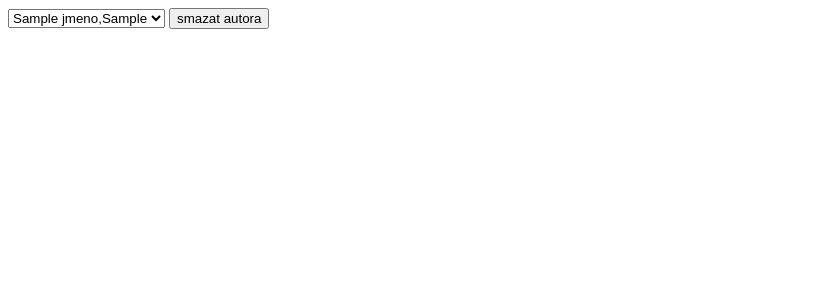
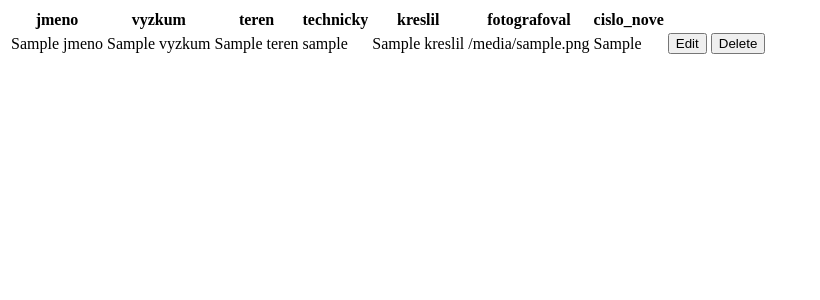
Before and after one commit to ctu-fgis/2020-d-django-app, a Django app: template projekt/entries/templates/entries/delete.html in a window 1280 px wide. Shown: the top 300 px of the page, without its empty margins (0-820 px from the left). Run offline with Django 3.2, Linux system fonts and the light colour scheme; the template is opened without the code that fills it: most values are stand-ins (such as "Sample title", 1, 10 or a date in 2020).

Commit message:
login+stranka smazat,edit

```diff
--- a/projekt/entries/templates/entries/data.html
+++ b/projekt/entries/templates/entries/data.html
@@ -1,4 +1,3 @@
-
 
 {% block body %}
 <table class='table'>
@@ -22,6 +21,8 @@
 <td>{{ Iautorsky.kreslil }}</td>
 <td>{{ Iautorsky.fotografoval }}</td>
 <td>{{ Iautorsky.cislo_nove }}</td>
+
+
 </tr>
 {% endfor %}
 </table>
--- a/projekt/entries/templates/entries/delete.html
+++ b/projekt/entries/templates/entries/delete.html
@@ -1,7 +1,36 @@
-<select name="platforma" size="1">
-    {% for results in Iautorsky %}
-    <option value="win">{{ results.jmeno }},{{ results.cislo_nove }} </option>
-        {% endfor %}
-    </select>
 
-    <a href="{% url 'delete_autor' %}"><button type="button" class="btn btn-default">smazat autora</button></a>
+{% block body %}
+<!-- i=0
+-->
+<table class='table'>
+    <thead>
+      <tr>
+        <th>jmeno</th>
+        <th>vyzkum</th>
+        <th>teren</th>
+        <th>technicky</th>
+        <th>kreslil</th>
+        <th>fotografoval</th>
+        <th>cislo_nove</th>
+      </tr>
+    </thead>
+{% for Iautorsky in entries %}
+<tr>
+<td>{{ Iautorsky.jmeno }}</td>
+<td>{{ Iautorsky.vyzkum }}</td>
+<td>{{ Iautorsky.teren }}</td>
+<td>{{ Iautorsky.technicky }}</td>
+<td>{{ Iautorsky.kreslil }}</td>
+<td>{{ Iautorsky.fotografoval }}</td>
+<td>{{ Iautorsky.cislo_nove }}</td>
+<!-- i=i+1
+-->
+<td><a href="/edit/{{ i }}"><button type="button" class="btn btn-success">Edit</button></a></td>
+<td><a href="/delete_autor/{{ i }}"><button type="button" class="btn btn-danger">Delete</button></a></td>
+
+</tr>
+{% endfor %}
+</table>
+
+
+{% endblock %}
--- a/projekt/entries/urls.py
+++ b/projekt/entries/urls.py
@@ -9,7 +9,7 @@ urlpatterns = [
     path(r'^delete/$', views.delete, name= 'delete'),
     path(r'^login/$', views.login, name = 'login'),
     path(r'^data/$', views.data, name = 'data'),
-    path(r'^delete_autor/$', views.delete_autor, name= 'delete_autor'),
+    path(r'delete_autor/', views.delete_autor, name= 'delete_autor'),
     path(r'domu', views.domu, name= 'domu'),
 
 
```
Also changed, not shown: projekt/entries/views.py (+13 -8 lines).
